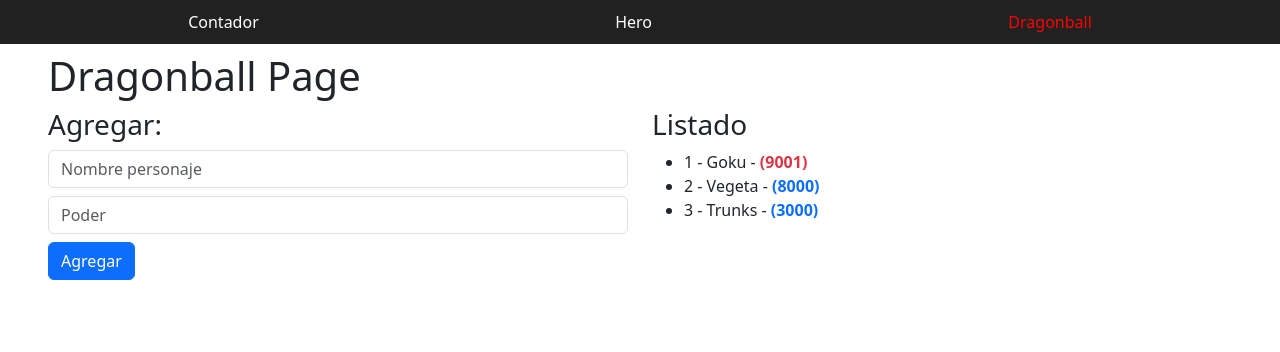
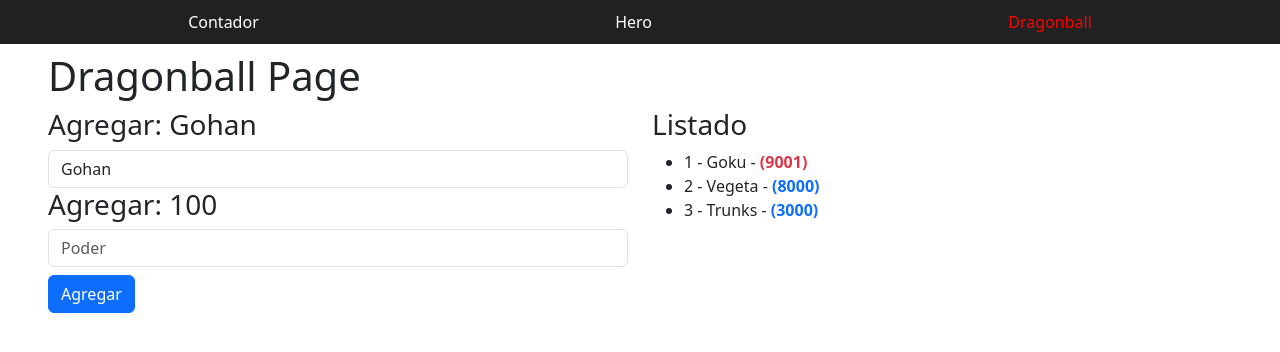
Before and after one commit to Jeremiasianigro/cursoAngularDevtalles, an Angular app in the folder bases/: page /dragonball in a window 1280 px wide. Shown: the top 352 px of the page. Built offline with nearby package versions, Linux system fonts and the light colour scheme.

Commit message:
seccion5-clase8

```diff
--- a/bases/src/app/pages/dragonball/dragonball-page.component.html
+++ b/bases/src/app/pages/dragonball/dragonball-page.component.html
@@ -2,9 +2,23 @@
 
 <section class="row">
   <div class="col-12 col-sm-6">
-   <h3>Agregar:</h3>
-   <input type="text" class="form-control" placeholder="Nombre personaje">
-   <input type="number" class="form-control mt-2" placeholder="Poder">
+   <h3>Agregar: {{name()}}</h3>
+   <input
+   type="text"
+   class="form-control"
+   placeholder="Nombre personaje"
+   [value]="name()"
+   (change)="name.set(txtName.value)"
+   (input)="name.set(txtName.value)"
+   #txtName
+   >
+    <h3>Agregar: {{power()}}</h3>
+   <input
+   type="number"
+   class="form-control mt-2"
+   placeholder="Poder"
+   >
+
     <button class="btn btn-primary mt-2">Agregar</button>
   </div>
   <div class="col-12 col-sm-6">
--- a/bases/src/app/pages/dragonball/dragonball-page.component.ts
+++ b/bases/src/app/pages/dragonball/dragonball-page.component.ts
@@ -12,6 +12,9 @@
 
 export class dragonballPageComponent  {
 
+  name= signal('Gohan');
+  power= signal(100);
+
   characters = signal<Character[]>([
     { id: 1, name: 'Goku', power: 9001 },
     { id: 2, name: 'Vegeta', power: 8000 },
```
